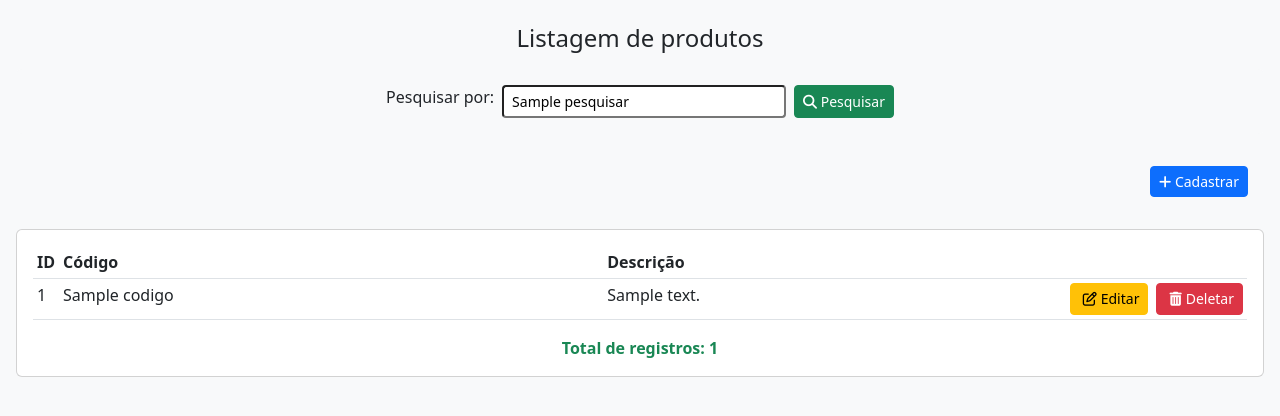
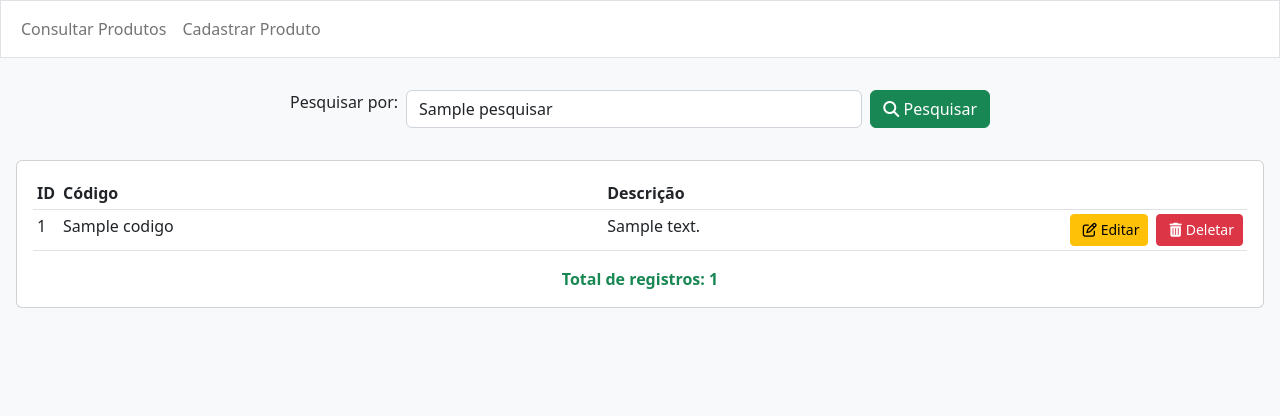
Before and after one commit to fabio-adaniya/produto-php, a PHP site: template templates/consultar.html.twig in a window 1280 px wide. Shown: the top 416 px of the page. Run offline with PHP 8.4, Linux system fonts and the light colour scheme; the template is opened without the code that fills it: most values are stand-ins (such as "Sample title", 1, 10 or a date in 2020); some libraries are stand-ins or nearby versions.

Commit message:
Adição de navbar

```diff
--- a/templates/consultar.html.twig
+++ b/templates/consultar.html.twig
@@ -1,28 +1,24 @@
 {% extends "layout.html.twig" %}
-{% block title %}Listagem de produtos{% endblock %}
+{% block title %}Consultar Produtos{% endblock %}
 
 {% block body %}
-    <h4 class="text-center pt-4">Listagem de produtos</h4>
     <div class="card m-3 bg-light border-0">
         <div class="card-body">
             <form action="" method="GET" class="d-flex justify-content-center flex-wrap">
-                <div class="d-flex flex-wrap" style="width: 400px">
-                    <label for="">Pesquisar por:</label>
-                    <input type="text" name="pesquisar" class="form-control-sm ms-2 flex-fill" value="{{ pesquisar }}">
+                <div class="d-flex gap-2 flex-wrap" style="width: 700px">
+                    <div>
+                        <label>Pesquisar por:</label>
+                    </div>
+                    <div class="flex-fill">
+                        <input type="text" name="pesquisar" class="form-control" value="{{ pesquisar }}">
+                    </div>
+                    <div>
+                        <button type="submit" class="btn btn-success">
+                            <i class="fa-solid fa-magnifying-glass"></i> Pesquisar
+                        </button>
+                    </div>
                 </div>
-                <button type="submit" class="btn btn-success btn-sm ms-2">
-                    <i class="fa-solid fa-magnifying-glass"></i> Pesquisar
-                </button>
             </form>
-        </div>
-    </div>
-    <div class="card m-3 border-0 bg-transparent">
-        <div class="card-body">
-            <div class="d-flex flex-wrap">
-                <a href="/create" class="btn btn-primary btn-sm ms-auto">
-                    <i class="fa-solid fa-plus"></i> Cadastrar
-                </a>
-            </div>
         </div>
     </div>
     <div class="card m-3">
--- a/templates/layout.html.twig
+++ b/templates/layout.html.twig
@@ -8,6 +8,7 @@
         <link rel="stylesheet" href="https://cdnjs.cloudflare.com/ajax/libs/font-awesome/6.4.0/css/all.min.css" integrity="sha512-iecdLmaskl7CVkqkXNQ/ZH/XLlvWZOJyj7Yy7tcenmpD1ypASozpmT/E0iPtmFIB46ZmdtAc9eNBvH0H/ZpiBw==" crossorigin="anonymous" referrerpolicy="no-referrer" />
     </head>
     <body class="bg-light">
+        {% include './menu.html.twig' %}
         {% block body %}
         {% endblock %}
         <script src="https://cdn.jsdelivr.net/npm/bootstrap@5.2.3/dist/js/bootstrap.bundle.min.js" integrity="sha384-kenU1KFdBIe4zVF0s0G1M5b4hcpxyD9F7jL+jjXkk+Q2h455rYXK/7HAuoJl+0I4" crossorigin="anonymous"></script>
--- /dev/null
+++ b/templates/menu.html.twig
@@ -0,0 +1,17 @@
+<nav class="navbar navbar-expand-lg bg-white border">
+    <div class="container-fluid">
+        <button class="navbar-toggler" type="button" data-bs-toggle="collapse" data-bs-target="#navbarNav" aria-controls="navbarNav" aria-expanded="false" aria-label="Toggle navigation">
+            <span class="navbar-toggler-icon"></span>
+        </button>
+        <div class="collapse navbar-collapse" id="navbarNav">
+            <ul class="navbar-nav">
+                <li class="nav-item">
+                    <a class="nav-link" href="/">Consultar Produtos</a>
+                </li>
+                <li class="nav-item">
+                    <a class="nav-link" href="/create">Cadastrar Produto</a>
+                </li>
+            </ul>
+        </div>
+    </div>
+</nav>
```
Also changed, not shown: templates/form.html.twig (+4 -4 lines).
